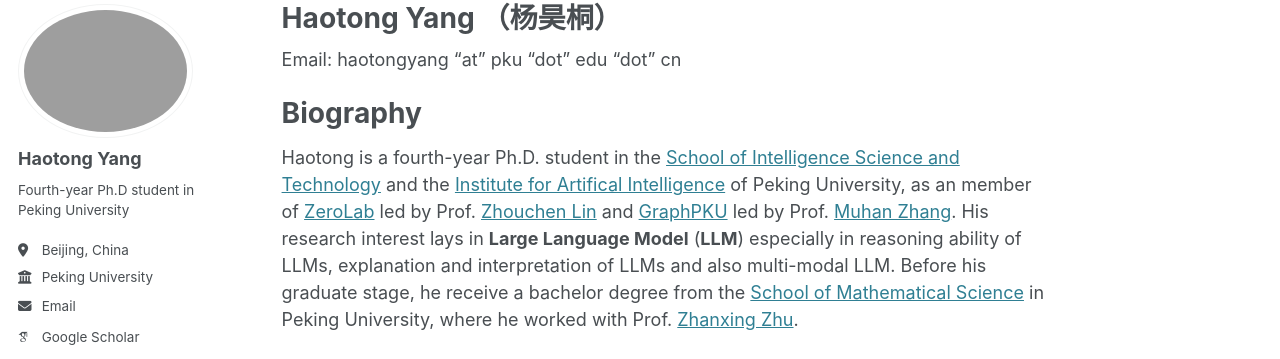
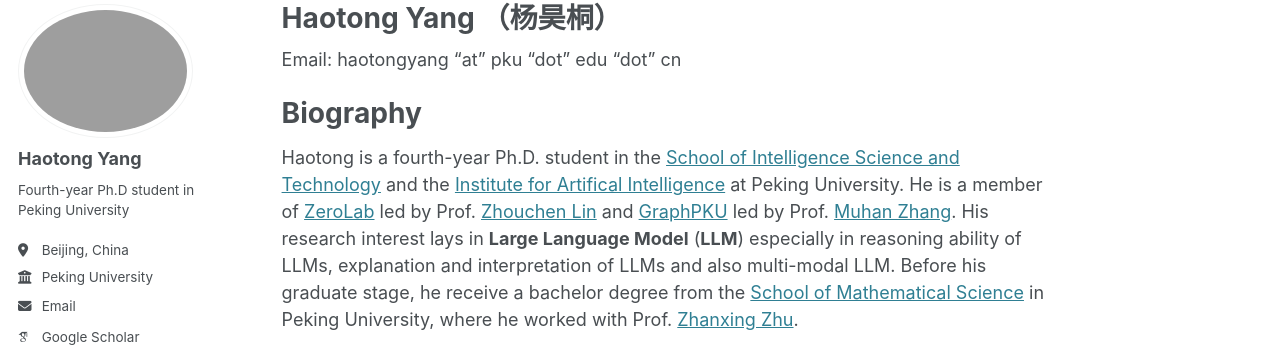
Before and after one commit to haotong-yang/haotong-yang.github.io, a Jekyll site: the page built from _pages/about.md, in a window 1280 px wide and 900 px high. Shown: the part 102-461 px from the top of the window. Built offline with Jekyll 4.4.1, drawn with Linux system fonts in a browser that asks for light colours; some web fonts are replaced.

```diff
--- a/_pages/about.md
+++ b/_pages/about.md
@@ -13,7 +13,7 @@ Email: haotongyang "at" pku "dot" edu "dot" cn
 
 Biography
 ======
-Haotong is a fourth-year Ph.D. student in the [School of Intelligence Science and Technology](https://www.cis.pku.edu.cn/) and the [Institute for Artifical Intelligence](https://www.ai.pku.edu.cn/) of Peking University, as an member of [ZeroLab](https://zero-lab-pku.github.io/) led by Prof. [Zhouchen Lin](https://zhouchenlin.github.io/) and [GraphPKU](https://www.graphpku.cn/) led by Prof. [Muhan Zhang](https://muhanzhang.github.io/). His research interest lays in **Large Language Model** (**LLM**) especially in reasoning ability of LLMs, explanation and interpretation of LLMs and also multi-modal LLM. Before his graduate stage, he receive a bachelor degree from the [School of Mathematical Science](https://www.math.pku.edu.cn/index.htm) in Peking University, where he worked with Prof. [Zhanxing Zhu](https://zhanxingzhu.github.io/).
+Haotong is a fourth-year Ph.D. student in the [School of Intelligence Science and Technology](https://www.cis.pku.edu.cn/) and the [Institute for Artifical Intelligence](https://www.ai.pku.edu.cn/) at Peking University. He is a member of [ZeroLab](https://zero-lab-pku.github.io/) led by Prof. [Zhouchen Lin](https://zhouchenlin.github.io/) and [GraphPKU](https://www.graphpku.cn/) led by Prof. [Muhan Zhang](https://muhanzhang.github.io/). His research interest lays in **Large Language Model** (**LLM**) especially in reasoning ability of LLMs, explanation and interpretation of LLMs and also multi-modal LLM. Before his graduate stage, he receive a bachelor degree from the [School of Mathematical Science](https://www.math.pku.edu.cn/index.htm) in Peking University, where he worked with Prof. [Zhanxing Zhu](https://zhanxingzhu.github.io/).
 
 杨昊桐，北京大学智能学院和人工智能研究院和在读博士研究生，师从林宙辰教授和张牧涵助理教授，目前主要从事和大语言模型推理、可解释性和多模态大模型相关的研究。在ICLR、ICML、NeurIPS等学术会议上发表多篇文章，并多次担任审稿人。其中一作文章 [Rethinking knowledge graph evaluation under the open-world assumption](https://proceedings.neurips.cc/paper_files/paper/2022/hash/378226e5df7eded3e401de5c9493143c-Abstract-Conference.html) 获评NeurIPS 2022口头报告。本科毕业于北京大学数学科学学院。曾多次获得北京大学三好学生和校级奖学金，并于2021年荣获北京市优秀毕业生。在学术生活之外，他还热心学生工作和社会服务，研究生期间两次担任本科带班辅导员，曾在建国70周年和建党百年纪念活动中担任志愿者。
 
```
